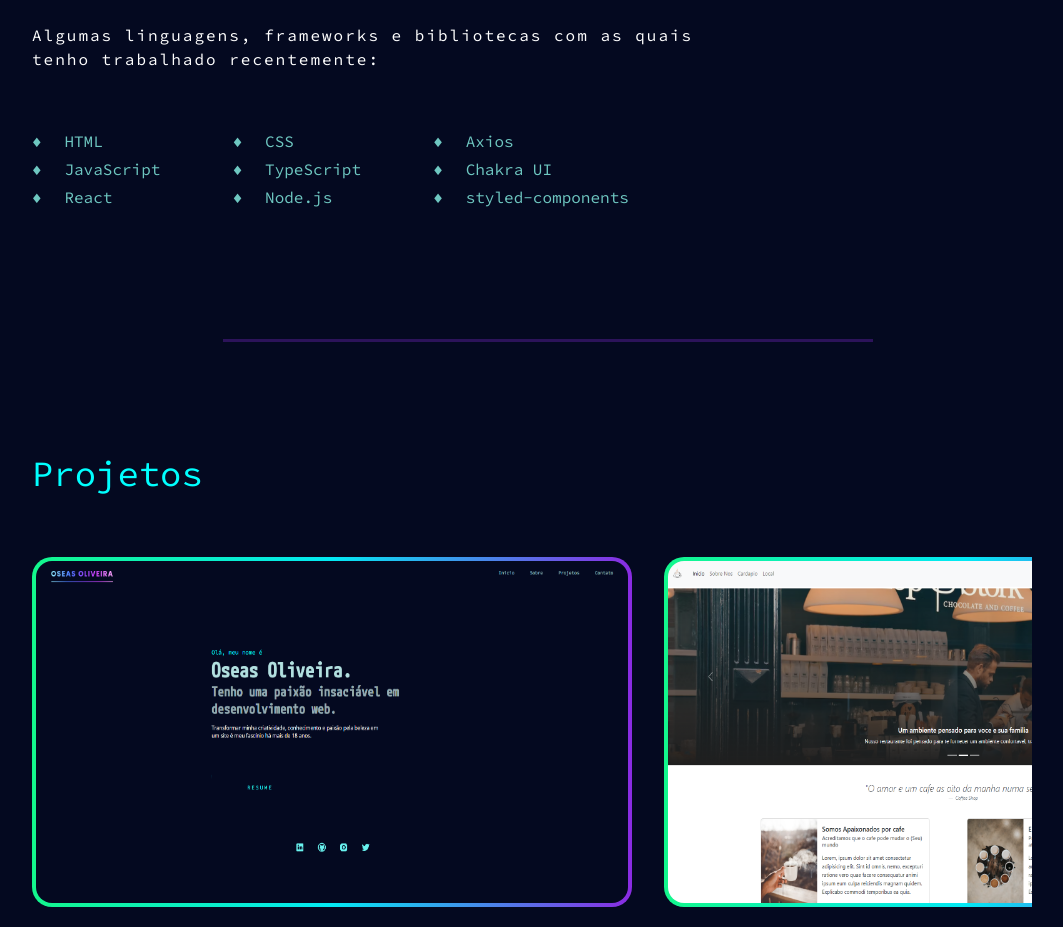
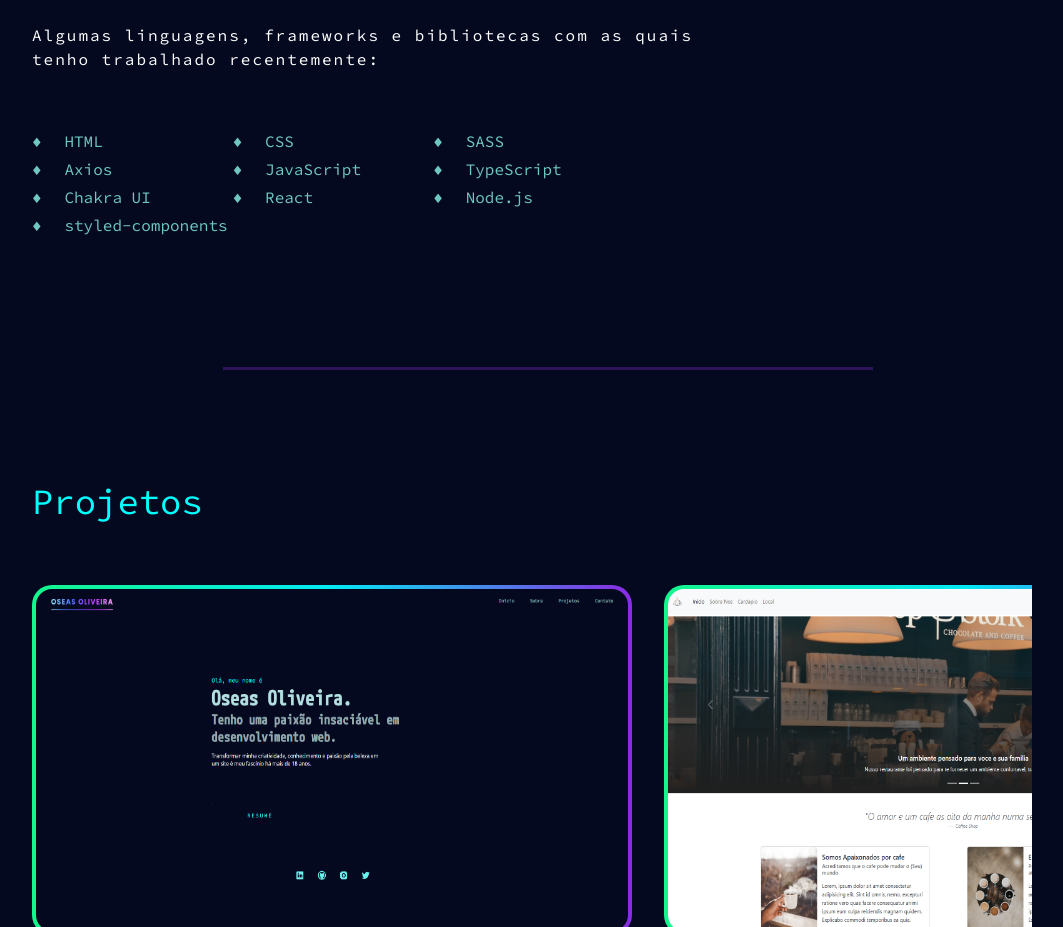
Before and after one commit to OseOliv/portfoliov2.1, a React (Create React App) app: page / in a window 1280 px wide. Shown: the part 1800-2727 px from the top of the page, without its empty margins (108-1171 px from the left). Built offline with nearby package versions, Linux system fonts and the light colour scheme; a web font is replaced by a local one.

Commit message:
Update Sobre.js

```diff
--- a/src/components/Sobre/Sobre.js
+++ b/src/components/Sobre/Sobre.js
@@ -63,6 +63,7 @@ function Sobre() {
           <SkillContainer>
             <SkillList> HTML </SkillList>
             <SkillList> CSS </SkillList>
+            <SkillList> SASS </SkillList>
             <SkillList> Axios </SkillList>
             <SkillList> JavaScript </SkillList>
             <SkillList> TypeScript </SkillList>
```
